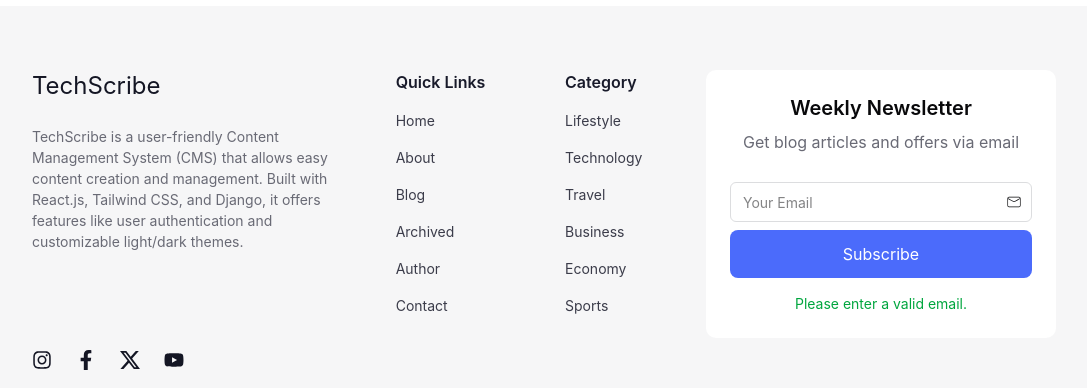
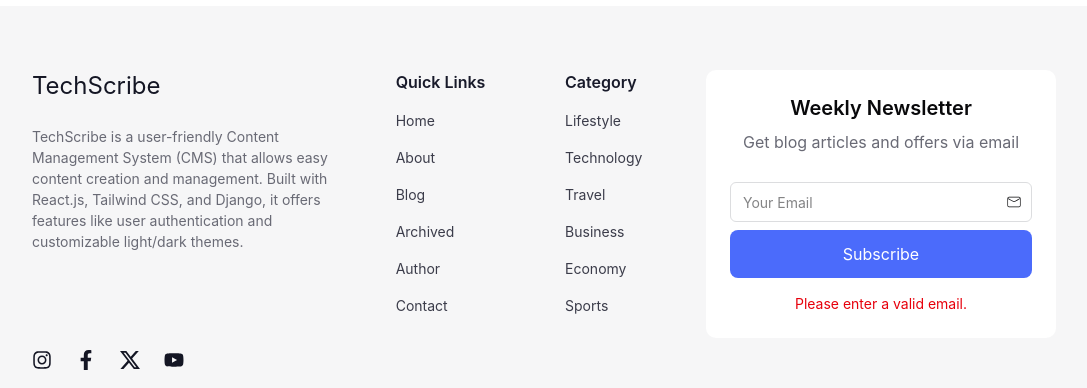
Before and after one commit to ajayakumar4741/content-management-system-frontend, a React (Vite) app: page / in a window 1280 px wide. Both pictures are taken after a click on the button "Subscribe". Shown: the part 590-978 px from the top of the page, without its empty margins (96-1183 px from the left). Built offline with nearby package versions, Linux system fonts and the light colour scheme; no server answers.

Commit message:
error message to red

```diff
--- a/src/ui_components/Footer.jsx
+++ b/src/ui_components/Footer.jsx
@@ -88,7 +88,11 @@
           <button onClick={handleSubscribe} className="bg-[#4B6BFB] text-[#FFFFFF] text-[16px] rounded-md w-full py-3">
             Subscribe
           </button>
-          {message && <p className="text-sm mt-2 text-green-600">{message}</p>}
+          {message && (
+            <p className={`text-sm mt-2 ${message.startsWith("Subscription successful") ? "text-green-600" : "text-red-600"}`}>
+              {message}
+            </p>
+          )}
         </div>
       </div>
 
```
